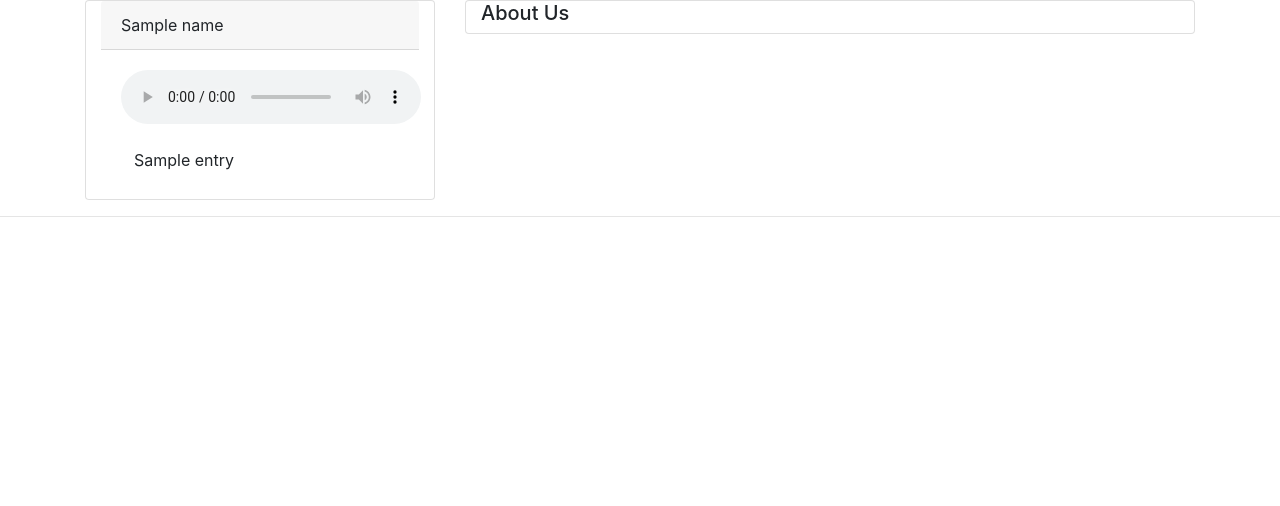
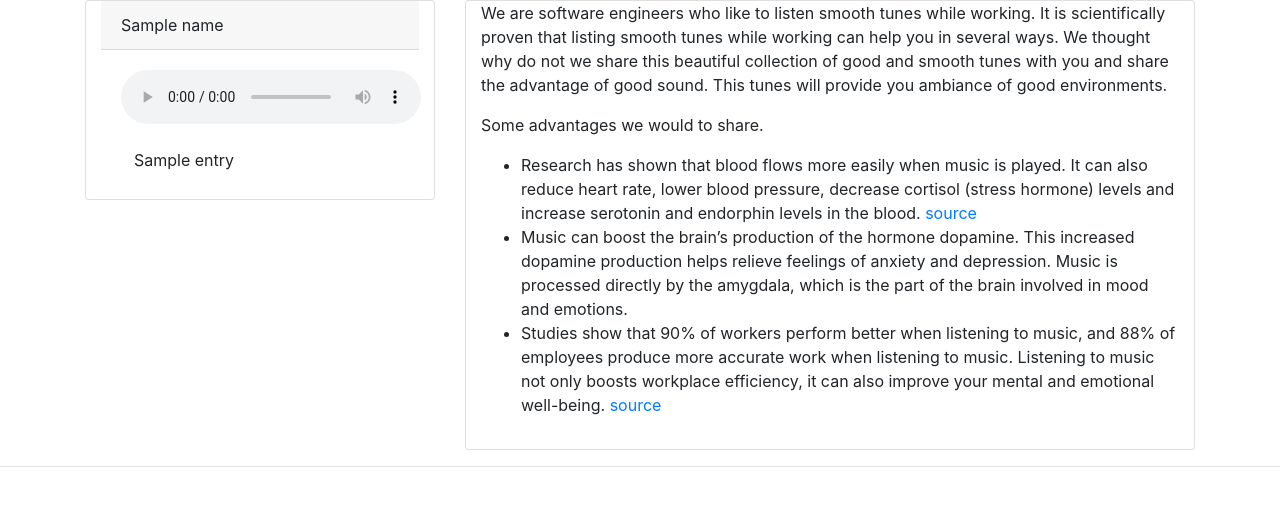
Before and after one commit to RavirajPawar/Ambientivity, a Flask app: template templates/about_us.html in a window 1280 px wide. Shown: the part 56-562 px from the top of the page. Run offline with Flask 2, Linux system fonts and the light colour scheme; the template is opened without the code that fills it: most values are stand-ins (such as "Sample title", 1, 10 or a date in 2020); parts of the project's set-up code (start-up, migrations or seed data) failed here and were passed over; some libraries are stand-ins or nearby versions.

Commit message:
added contact and about us pages

```diff
--- a/templates/about_us.html
+++ b/templates/about_us.html
@@ -1,4 +1,30 @@
 {%extends 'layout.html'%}
 {%block body%}
-<h5>About Us</h5>
+<p>
+    We are software engineers who like to listen smooth tunes while working. It is scientifically proven that listing
+    smooth tunes while working can help you in several ways. We thought why do not we share this beautiful collection of
+    good and smooth tunes with you and share the advantage of good sound. This tunes will provide you ambiance of good
+    environments.
+</p>
+<p>Some advantages we would to share.
+    <ul>
+        <li>
+            Research has shown that blood flows more easily when music is played. It can also reduce heart rate,
+            lower blood pressure, decrease cortisol (stress hormone) levels and
+            increase serotonin and endorphin levels in the blood.
+            <a href="https://www.northshore.org/healthy-you/9-health-benefits-of-music/">source</a>
+        </li>
+        <li>
+            Music can boost the brain’s production of the hormone dopamine. This increased dopamine production helps
+            relieve feelings of anxiety and depression. Music is processed directly by the amygdala,
+            which is the part of the brain involved in mood and emotions.
+        </li>
+        <li>
+            Studies show that 90% of workers perform better when listening to music, and 88% of employees produce
+            more accurate work when listening to music. Listening to music not only boosts workplace efficiency,
+            it can also improve your mental and emotional well-being.
+            <a href="https://www.webfx.com/blog/internet/music-productivity-infographic/#:~:text=Music%20and%20productivity,-Music%20has%20the&text=And%20according%20to%20research%2C%20it,mental%20and%20emotional%20well%2Dbeing.">source</a>
+        </li>
+    </ul>
+</p>
 {%endblock%}
--- a/templates/contact_us.html
+++ b/templates/contact_us.html
@@ -1,4 +1,9 @@
 {%extends 'layout.html'%}
 {%block body%}
 <h5>Contact Us</h5>
+<p>
+    First up all, We would like to thank you for being here. Did we do something wrong? Is something is not working?
+    Yes We are always available to help you. You can drop a mail to us , will get back to you as soon as possible. Do you have
+    any recommendation , new tune you can directly share with us. After checking we will defiantly list it on site.
+</p>
 {%endblock%}
```
